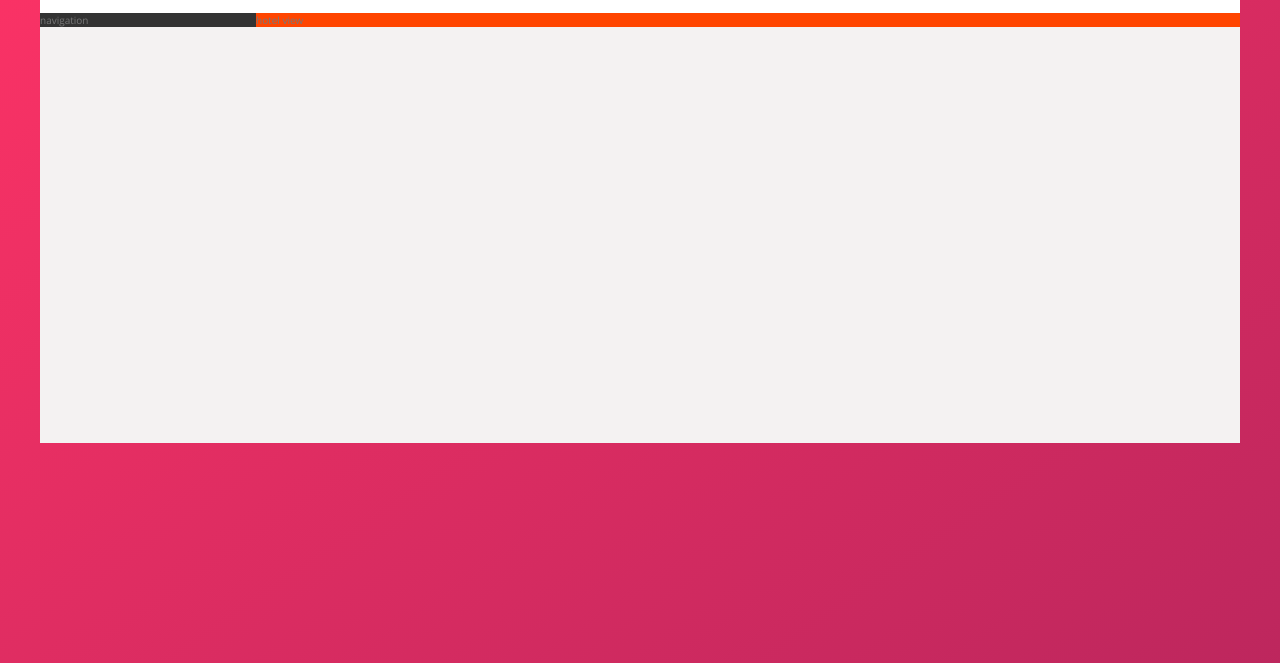
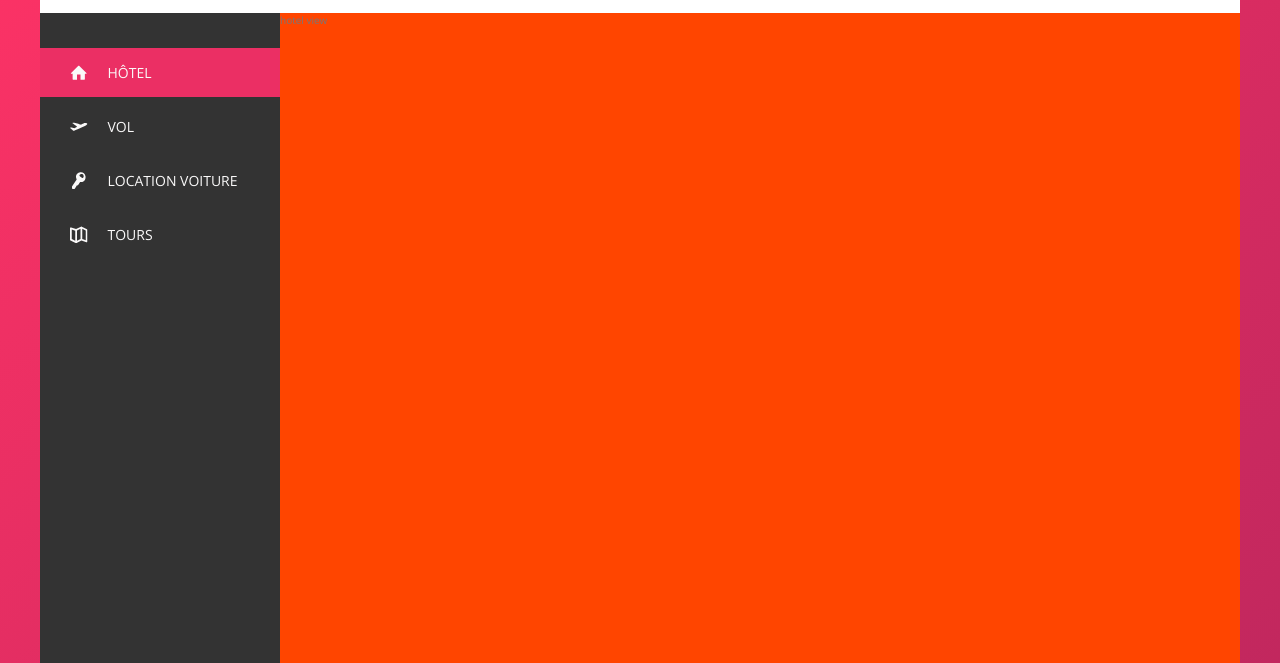
Before and after one commit to azedine-batouche/traveling-flexbox, a website: page index.html in a window 1280 px wide. Shown: the part 137-800 px from the top of the page. Drawn offline with nearby package versions, Linux system fonts and the light colour scheme.

Commit message:
feat: add navigation section

```diff
--- a/index.html
+++ b/index.html
@@ -51,7 +51,45 @@
       </header>
       <div class="content">
         <nav class="sidebar">
-          navigation
+          <ul class="side-nav">
+            <li class="side-nav__item side-nav__item--active">
+              <a href="#" class="side-nav__link">
+                <svg class="side-nav__icon">
+                  <use xlink:href="./img/sprite.svg#icon-home"></use>
+                </svg>
+                <span>Hôtel</span>
+              </a>
+            </li>
+            <li class="side-nav__item">
+              <a href="#" class="side-nav__link">
+                <svg class="side-nav__icon">
+                  <use
+                    xlink:href="./img/sprite.svg#icon-aircraft-take-off"
+                  ></use>
+                </svg>
+                <span>Vol</span>
+              </a>
+            </li>
+            <li class="side-nav__item">
+              <a href="#" class="side-nav__link">
+                <svg class="side-nav__icon">
+                  <use xlink:href="./img/sprite.svg#icon-key"></use>
+                </svg>
+                <span>Location voiture</span>
+              </a>
+            </li>
+            <li class="side-nav__item">
+              <a href="#" class="side-nav__link">
+                <svg class="side-nav__icon">
+                  <use xlink:href="./img/sprite.svg#icon-map"></use>
+                </svg>
+                <span>Tours</span>
+              </a>
+            </li>
+          </ul>
+          <div class="legal">
+            &copy; 2020 par Traveling_ Tous droit reserver.
+          </div>
         </nav>
         <main class="hotel-view">
           hotel view
--- a/sass/layout/_layout.scss
+++ b/sass/layout/_header.scss
@@ -23,11 +23,15 @@ header {
 
 .sidebar {
   background-color: var(--color-Grey-dark-1);
-  flex: 0 0 18%;
+  flex: 0 0 20%;
+  display: flex;
+  flex-direction: column;
+  justify-content: space-between;
 }
 
 .hotel-view {
   background-color: #fff;
   background-color: orangered;
+  height: 80rem;
   flex: 1;
 }
--- /dev/null
+++ b/sass/layout/_navigation.scss
@@ -0,0 +1,62 @@
+.side-nav {
+  font-size: 1.4rem;
+  list-style: none;
+  margin-top: 3.5rem;
+
+  &__item {
+    position: relative;
+
+    &:not(:last-child) {
+      margin-bottom: 0.5rem;
+    }
+  }
+
+  &__item::before {
+    content: '';
+    position: absolute;
+    top: 0;
+    left: 0;
+    height: 100%;
+    width: 3px;
+    background-color: var(--color-primary);
+    transform: scaleY(0);
+    transition: transform 0.2s, width 0.4s cubic-bezier(1, 0, 0, 1) 0.2s,
+      background-color 0.1s;
+  }
+
+  &__item:hover::before,
+  &__item--active::before {
+    transform: scaleY(1);
+    width: 100%;
+  }
+
+  &__item:active::before {
+    background-color: var(--color-primary-light);
+  }
+
+  &__link:link,
+  &__link:visited {
+    text-decoration: none;
+    color: var(--color-Grey-light-1);
+    padding: 1.5rem 3rem;
+    text-transform: uppercase;
+    position: relative;
+    z-index: 10;
+    display: flex;
+    align-items: center;
+  }
+
+  &__icon {
+    width: 1.75rem;
+    height: 1.75rem;
+    margin-right: 2rem;
+    fill: currentColor;
+  }
+}
+
+.legal {
+  font-size: 1.2rem;
+  color: var(--color-Grey-light-4);
+  text-align: center;
+  padding: 2.5rem;
+}
--- a/sass/main.scss
+++ b/sass/main.scss
@@ -5,6 +5,7 @@
 @import './base/utilities';
 @import './base/typography';
 
-@import './layout/layout';
+@import './layout/header';
+@import './layout/navigation';
 
 @import './components/headers';
```
Also changed, not shown: css/style.css.
